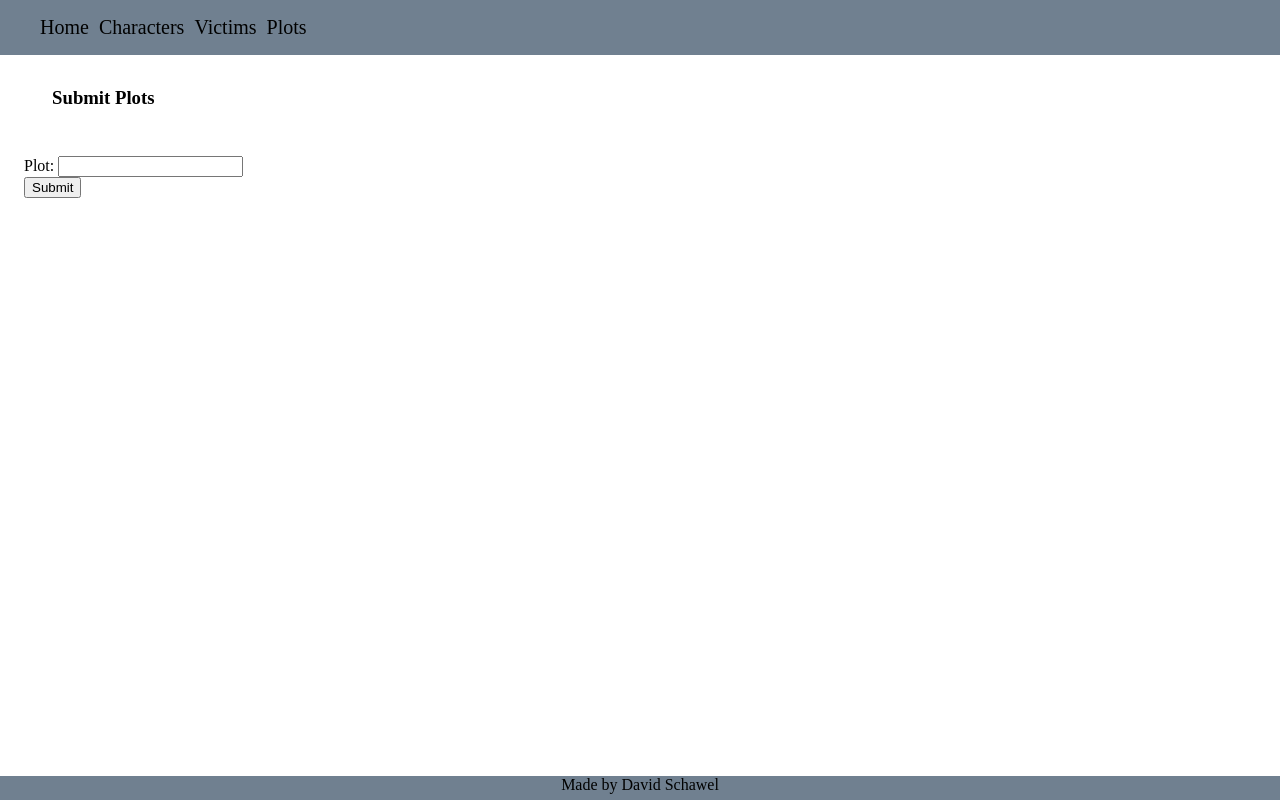
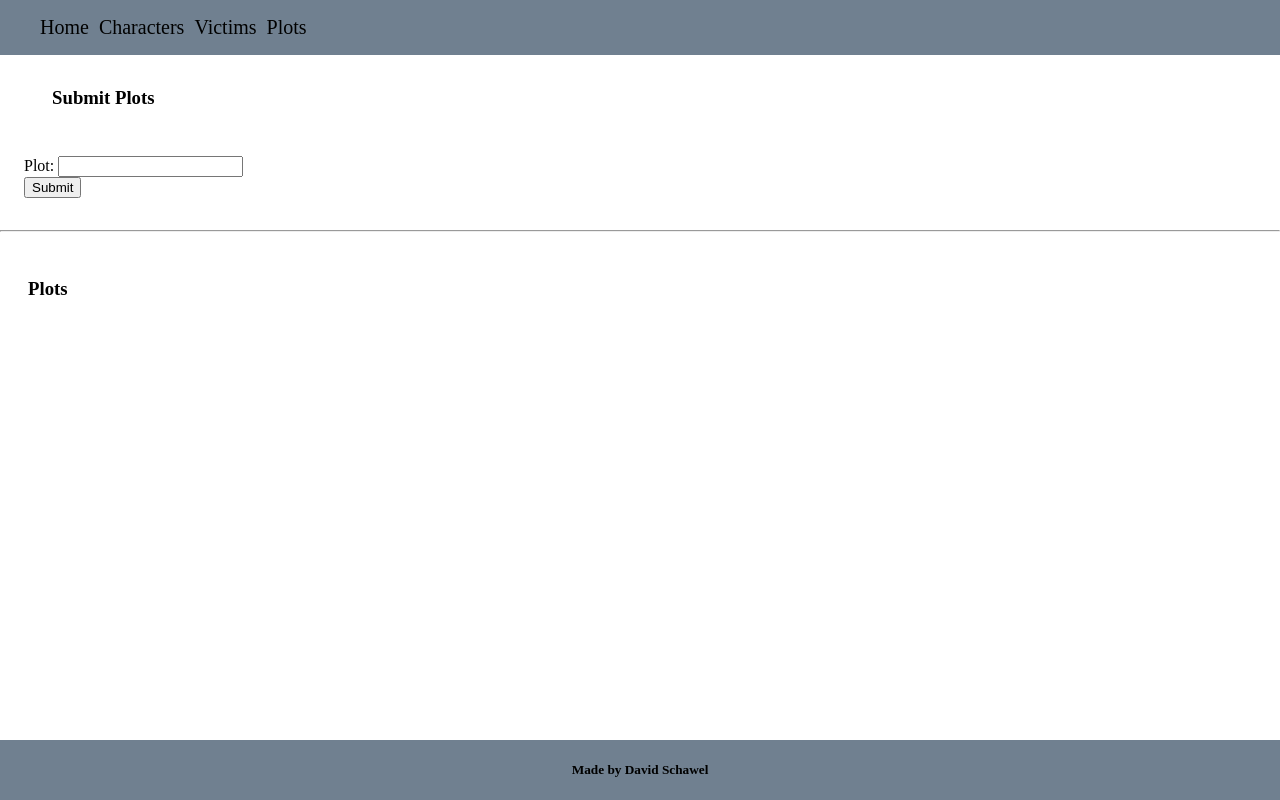
Before and after one commit to dschawel/book-plot, a Flask app: page /plots in a window 1280 px wide. Run offline with Flask 2, Linux system fonts and the light colour scheme; data that the repository does not hold is empty.

Commit message:
working on the project

```diff
--- a/app.py
+++ b/app.py
@@ -1,6 +1,7 @@
 # Flask app
 from flask import Flask, redirect, render_template, request
 from pymongo import MongoClient
+import random
 
 # Database set up
 client = MongoClient('mongodb://localhost:27017')
@@ -13,6 +14,9 @@ app = Flask(__name__)
 
 @app.route('/', methods=('GET', 'POST'))
 def home():
+    def get_random_doc():
+        count = plots.count()
+        return plots.find()[random.randrange(count)]
     return render_template('home.html')
 
 @app.route('/characters', methods=('GET', 'POST'))
@@ -24,7 +28,7 @@ def characters():
         db.characters.insert_one({
             'character': request.form['character']
         })
-        return redirect('/')
+        return redirect('/characters')
 
 @app.route('/victims', methods=('GET', 'POST'))
 def victims():
@@ -35,7 +39,7 @@ def victims():
         db.victims.insert_one({
             'victim': request.form['victim']
         })
-        return redirect('/')
+        return redirect('/victims')
 
 @app.route('/plots', methods=('GET', 'POST'))
 def plots():
@@ -46,7 +50,7 @@ def plots():
         db.plots.insert_one({
             'plot': request.form['plot']
         })
-        return redirect('/')
+        return redirect('/plots')
 
 # Getting the server up and running
 if __name__ == '__main__':
--- a/static/style.css
+++ b/static/style.css
@@ -5,7 +5,6 @@ html, body {
 
 h1 {
     text-align: center;
-    margin: 0 auto;
     padding-top: 2.5em;
 }
 
@@ -13,8 +12,23 @@ h2 {
     text-align: center;
 }
 
-h3, p, form {
+h3, form {
     padding: 1.5em;
+}
+
+p {
+    padding-left: 1.5em
+}
+
+button {
+    display: block;
+    margin: 0 auto;
+    font-size: .75em;
+    height: 5em;
+    width: 10em;
+    background-color: red;
+    border: .25em solid black;
+    border-radius: 1em;
 }
 
 nav {
@@ -53,7 +67,7 @@ form {
 footer {
     background-color: slategrey;
     bottom: 0;
-    min-height: 1.5em;
+    min-height: 1em;
     position: fixed;
     text-align: center;
     width: 100vw;
--- a/templates/base.html
+++ b/templates/base.html
@@ -27,7 +27,7 @@
         {% block content %} {% endblock %}
     </main>
     <footer>
-        Made by David Schawel
+        <h5><strong>Made by David Schawel</strong></h5>
     </footer>
 </body>
 </html>
--- a/templates/characters.html
+++ b/templates/characters.html
@@ -9,5 +9,10 @@
         </div>
         <input type="submit" value="Submit">
     </form>
+    <hr>
+    <h3>Characters</h3>
+    {% for character in characters %}
+        <p>{{ character.character }}</p>
+    {% endfor %}
 
 {% endblock %}
--- a/templates/home.html
+++ b/templates/home.html
@@ -1,7 +1,10 @@
 {% extends 'base.html' %}
 {% block content %}
 
-    <h1>Welcome to Book Plot!</h1>
+
+    <h1>Welcome to Book Plot</h1>
     <h2>A random plot generator based on your input!</h2>
+    <button>Generate My Plot!</button>
+
 
 {% endblock %}
--- a/templates/plots.html
+++ b/templates/plots.html
@@ -9,5 +9,10 @@
         </div>
         <input type="submit" value="Submit">
     </form>
+    <hr>
+    <h3>Plots</h3>
+    {% for plot in plots %}
+        <p>{{ plot.plot }}</p>
+    {% endfor %}
 
 {% endblock %}
--- a/templates/victims.html
+++ b/templates/victims.html
@@ -9,5 +9,11 @@
         </div>
         <input type="submit" value="Submit">
     </form>
+    <hr>
+    <h3>Victims</h3>
+    {% for victim in victims %}
+        <p>{{ victim.victim }}</p>
+    {% endfor %}
+
 
 {% endblock %}
```
